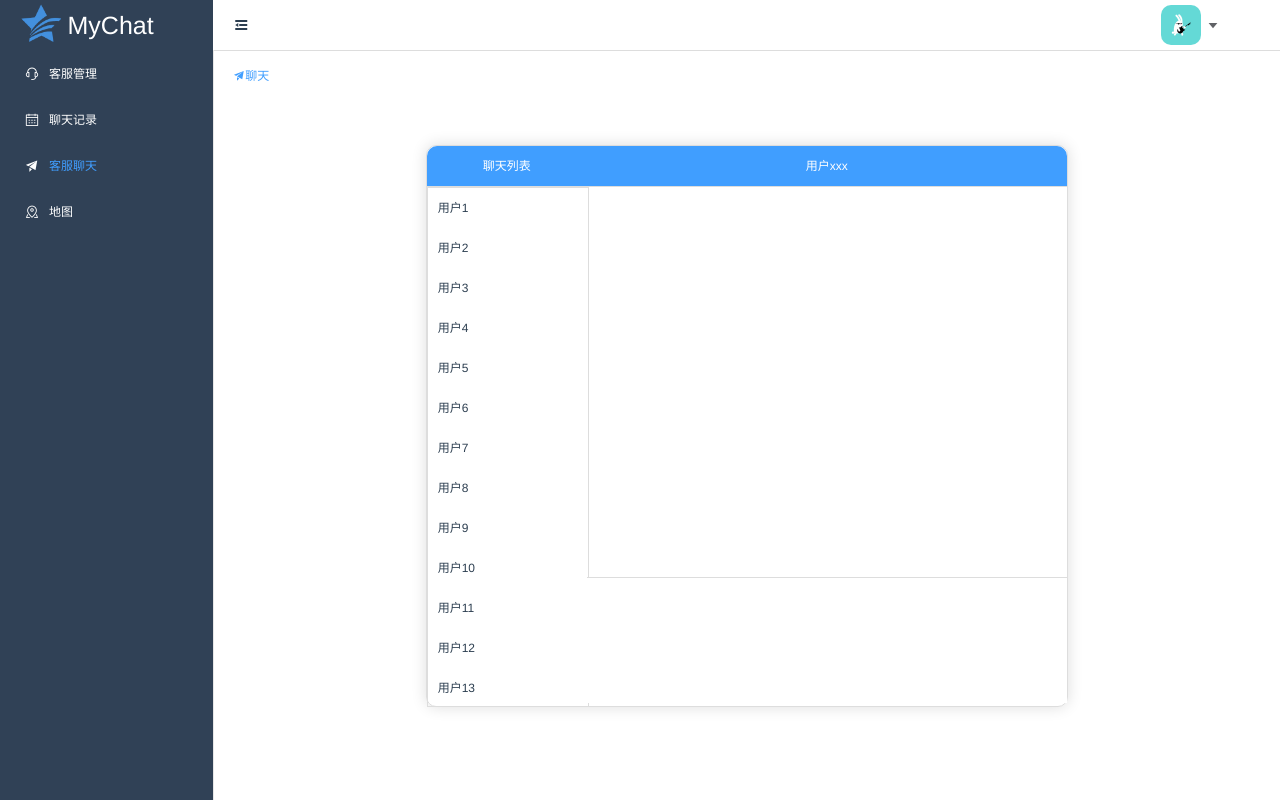
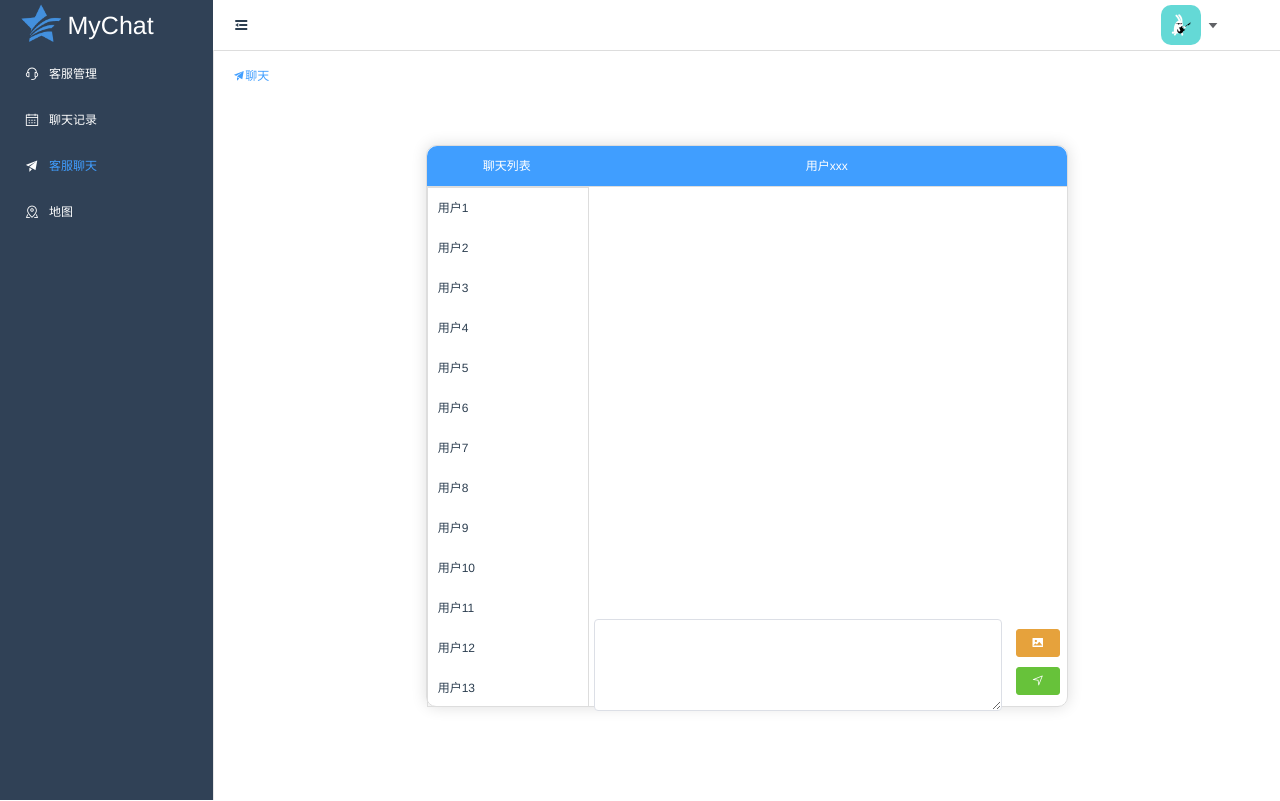
Before and after one commit to Yqoo/chat, a Vue app: page /chat in a window 1280 px wide. Built offline with nearby package versions, Linux system fonts and the light colour scheme.

Commit message:
聊天框样式

```diff
--- a/src/components/chat.vue
+++ b/src/components/chat.vue
@@ -18,7 +18,31 @@
             用户{{ user }}
           </div>
           <div class="body"></div>
-          <textarea class="footer"></textarea>
+          <div class="footer">
+            <el-input
+              type="textarea"
+              v-model="kf.targetChat"
+              :autosize="{ minRows: 4, maxRows: 4 }"
+            ></el-input>
+            <div>
+              <div style="margin-top:10px">
+                <el-button
+                  type="warning"
+                  size="mini"
+                  icon="el-icon-picture"
+                  title="发送图片"
+                ></el-button>
+              </div>
+              <div style="margin-top:10px">
+                <el-button
+                  type="success"
+                  size="mini"
+                  icon="el-icon-position"
+                  title="发送"
+                ></el-button>
+              </div>
+            </div>
+          </div>
         </el-col>
       </el-row>
     </div>
@@ -30,7 +54,10 @@ export default {
   name: "Chat",
   data() {
     return {
-      user: "xxx"
+      user: "xxx",
+      kf: {
+        targetChat: ""
+      }
     };
   },
   methods: {
@@ -99,14 +126,16 @@ export default {
       color: #fff;
     }
     .body {
-      height: calc(70vh - 170px);
-      border-bottom: 1px solid #ddd;
+      height: calc(70vh - 128px);
     }
     .footer {
-      height: 125px;
-      width: 100%;
-      border: none;
+      display: flex;
       box-sizing: border-box;
+      flex-flow: row nowrap;
+      justify-content: space-around;
+      .el-textarea {
+        width: 85%;
+      }
     }
   }
 }
```
